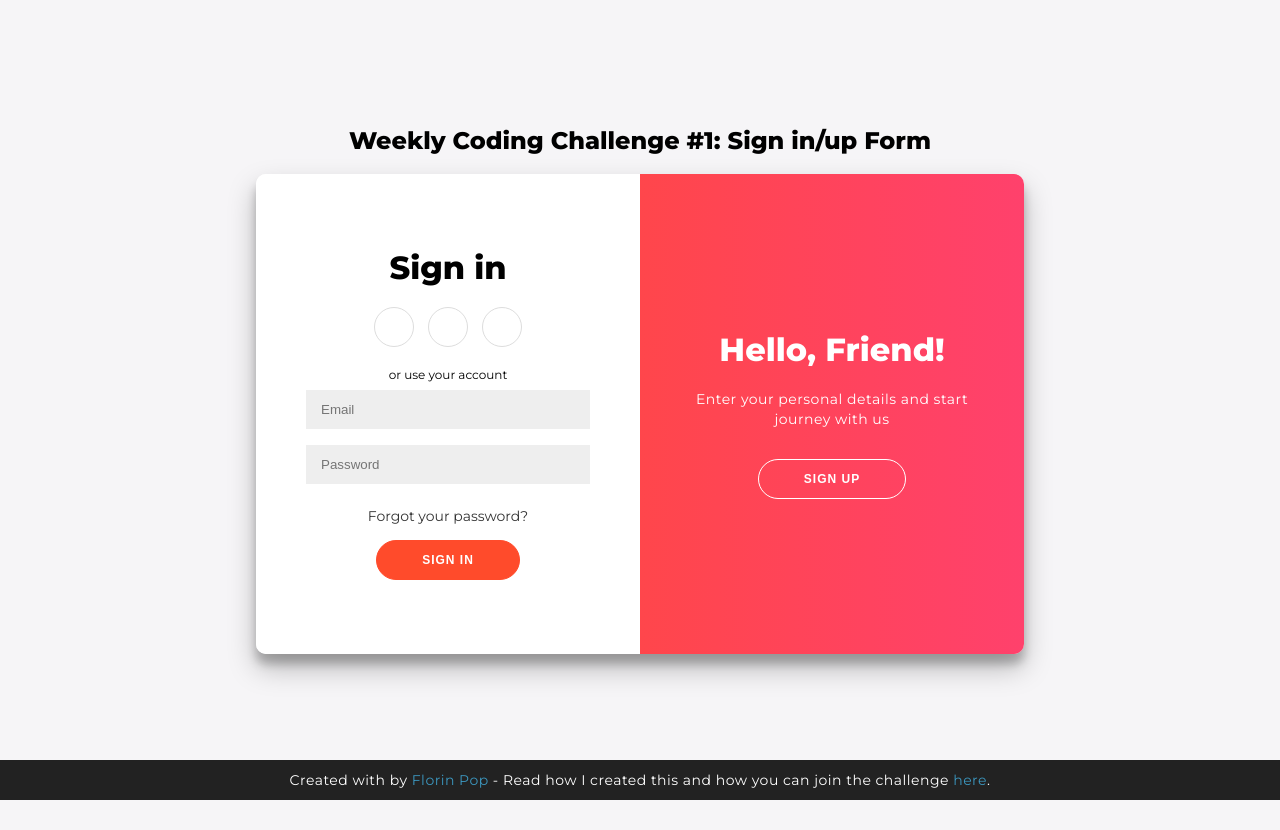
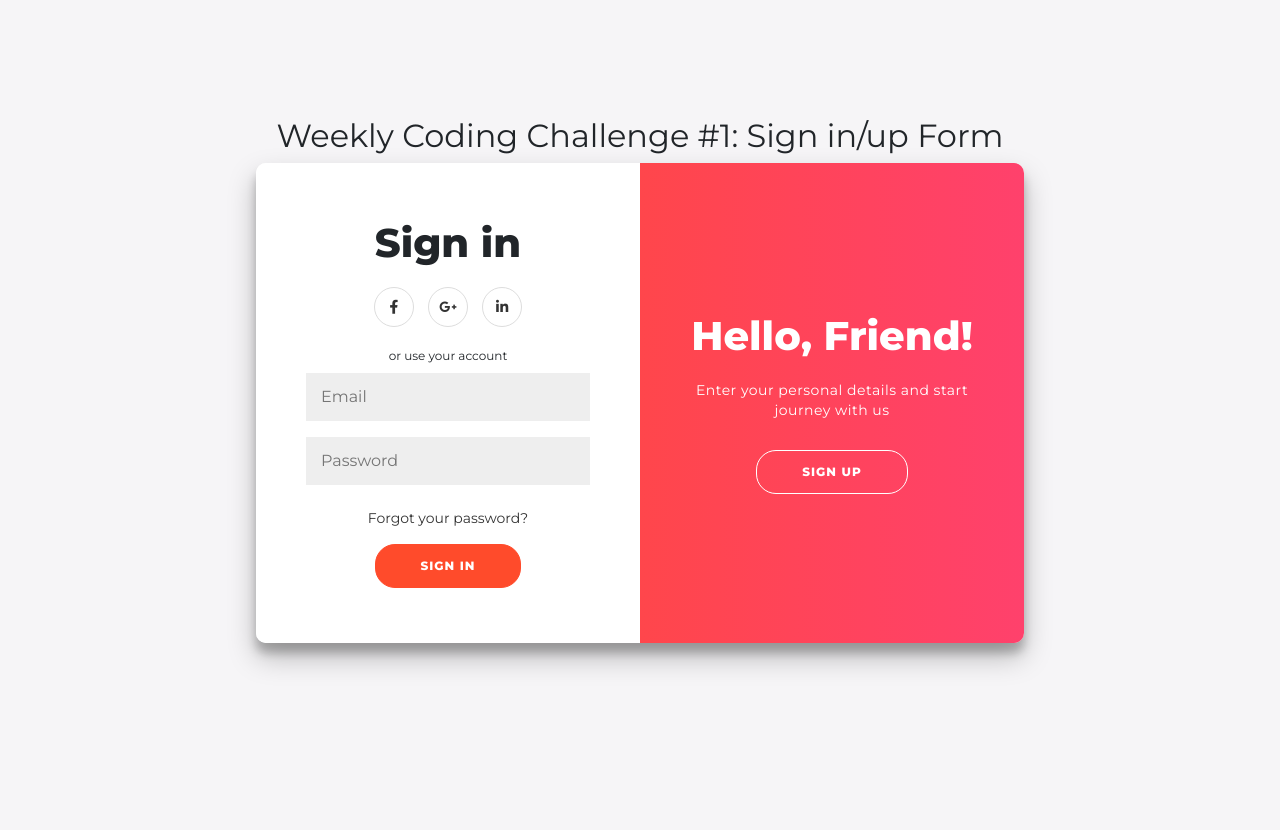
Before and after one commit to Marwan1241/topaz, a PHP site: the page made by app/views/pages/login.php in a window 1280 px wide. Run offline with PHP 8.4, Linux system fonts and the light colour scheme; the template is opened without the code that fills it, so the values that code supplies are empty; some libraries are stand-ins or nearby versions.

Commit message:
fixed the login styling error

```diff
--- a/app/views/pages/login.php
+++ b/app/views/pages/login.php
@@ -4,13 +4,13 @@
   public function output()
   {
     $title = $this->model->title;
-    $subtitle = $this->model->subtitle;
+
     // $user_id = $_SESSION['user_id'];
     // $user_name = $_SESSION['user_name'];
 
 
 
-    require APPROOT . '/views/inc/footer.php';
+
   }
 }
 ?>
@@ -20,7 +20,9 @@
    <meta charset="UTF-8">
    <meta http-equiv="X-UA-Compatible" content="IE=edge">
    <meta name="viewport" content="width=device-width, initial-scale=1.0">
+	<link href="https://cdn.jsdelivr.net/npm/bootstrap@5.1.3/dist/css/bootstrap.min.css" rel="stylesheet" integrity="sha384-1BmE4kWBq78iYhFldvKuhfTAU6auU8tT94WrHftjDbrCEXSU1oBoqyl2QvZ6jIW3" crossorigin="anonymous">
    <link rel="stylesheet" href="<?php echo URLROOT; ?>css/login.css">
+	<link rel="stylesheet" href="https://cdnjs.cloudflare.com/ajax/libs/font-awesome/6.1.1/css/all.min.css" integrity="sha512-KfkfwYDsLkIlwQp6LFnl8zNdLGxu9YAA1QvwINks4PhcElQSvqcyVLLD9aMhXd13uQjoXtEKNosOWaZqXgel0g==" crossorigin="anonymous" referrerpolicy="no-referrer" />
    <title>Register</title>
 </head>
 <body>
@@ -72,16 +74,22 @@
 	</div>
 </div>
 
-<footer>
-	<p>
-		Created with <i class="fa fa-heart"></i> by
-		<a target="_blank" href="https://florin-pop.com">Florin Pop</a>
-		- Read how I created this and how you can join the challenge
-		<a target="_blank" href="https://www.florin-pop.com/blog/2019/03/double-slider-sign-in-up-form/">here</a>.
-	</p>
-</footer>
 
-<script src="<?php URLROOT; ?>js/login.js"></script>
+
+<script>
+	const signUpButton = document.getElementById('signUp');
+const signInButton = document.getElementById('signIn');
+const container = document.getElementById('container');
+
+signUpButton.addEventListener('click', () => {
+	container.classList.add("right-panel-active");
+});
+
+signInButton.addEventListener('click', () => {
+	container.classList.remove("right-panel-active");
+});
+</script>
+<script src="https://cdn.jsdelivr.net/npm/bootstrap@5.1.3/dist/js/bootstrap.bundle.min.js" integrity="sha384-ka7Sk0Gln4gmtz2MlQnikT1wXgYsOg+OMhuP+IlRH9sENBO0LRn5q+8nbTov4+1p" crossorigin="anonymous"></script>
 
 </body>
 </html>
--- a/public/js/login.js
+++ /dev/null
@@ -1,11 +0,0 @@
-const signUpButton = document.getElementById('signUp');
-const signInButton = document.getElementById('signIn');
-const container = document.getElementById('container');
-
-signUpButton.addEventListener('click', () => {
-	container.classList.add("right-panel-active");
-});
-
-signInButton.addEventListener('click', () => {
-	container.classList.remove("right-panel-active");
-});
```
